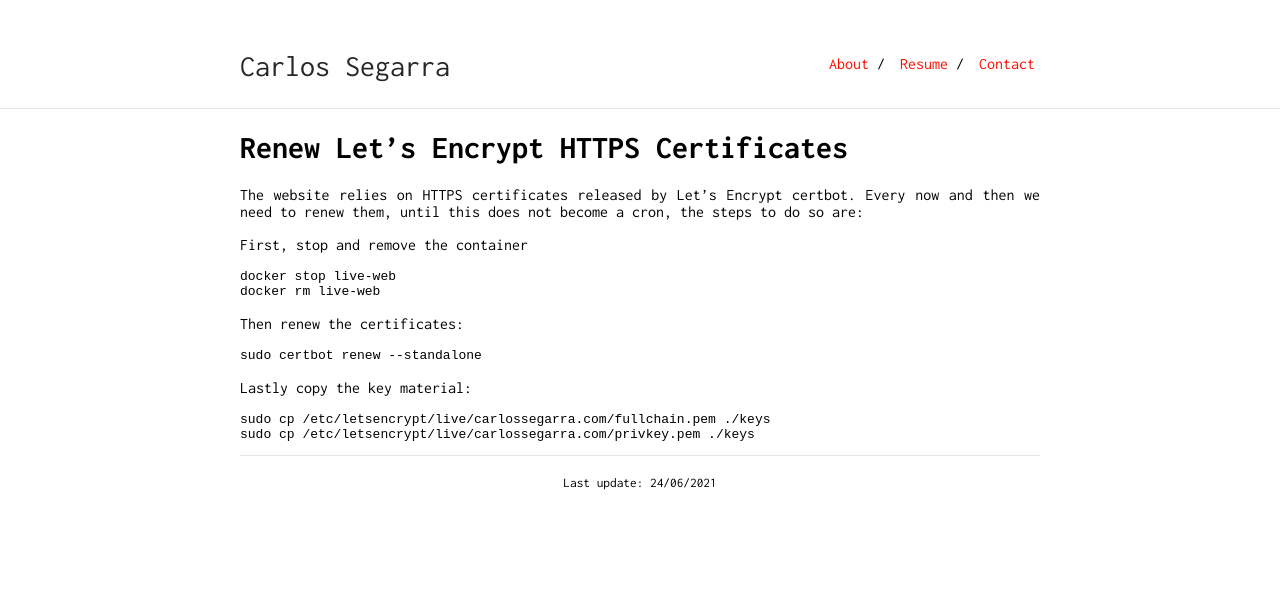
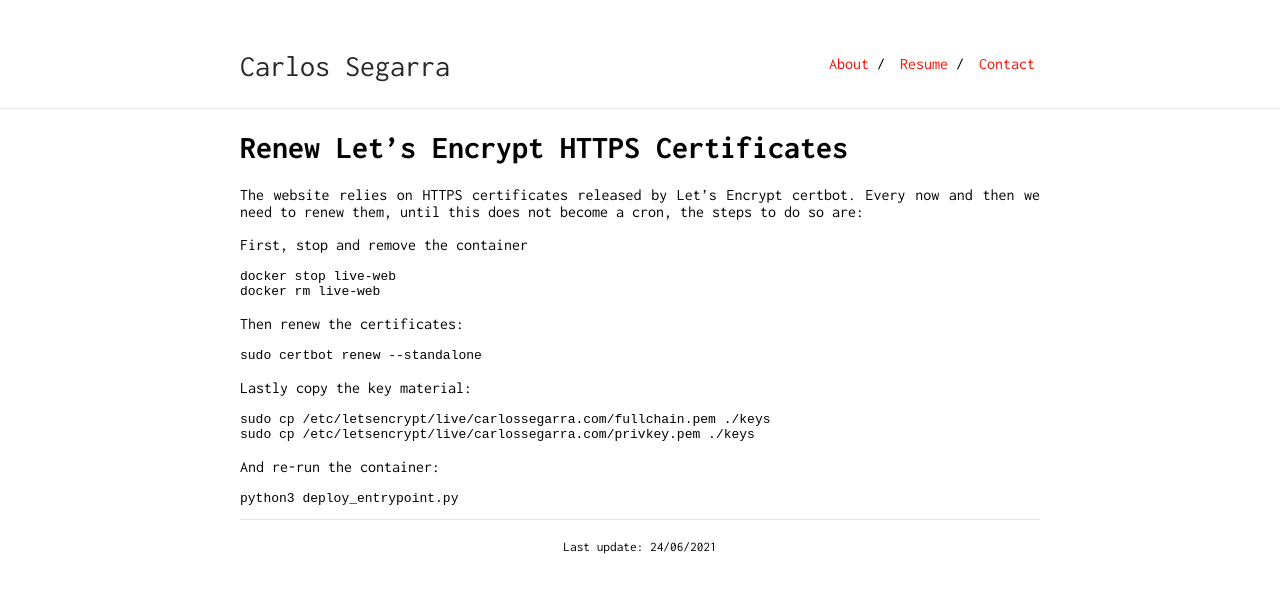
Before and after one commit to csegarragonz/csg-web, a Jekyll site: the page built from docs/certs.md, in a window 1280 px wide. Shown: the top 593 px of the page. Built offline with Jekyll 4.4.1, drawn with Linux system fonts in a browser that asks for light colours; our own code applies the rules of GitHub Pages for plain Markdown files.

Commit message:
updating docs

````diff
--- a/docs/certs.md
+++ b/docs/certs.md
@@ -20,3 +20,8 @@
 sudo cp /etc/letsencrypt/live/carlossegarra.com/fullchain.pem ./keys
 sudo cp /etc/letsencrypt/live/carlossegarra.com/privkey.pem ./keys
 ```
+
+And re-run the container:
+```bash
+python3 deploy_entrypoint.py
+```
````
